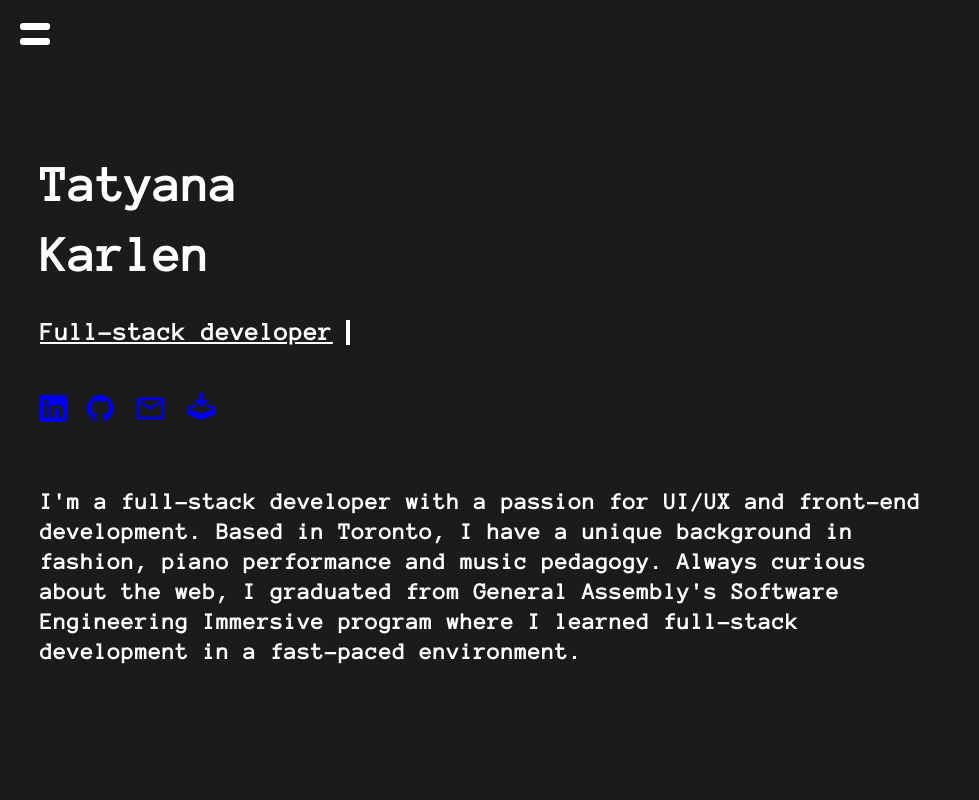
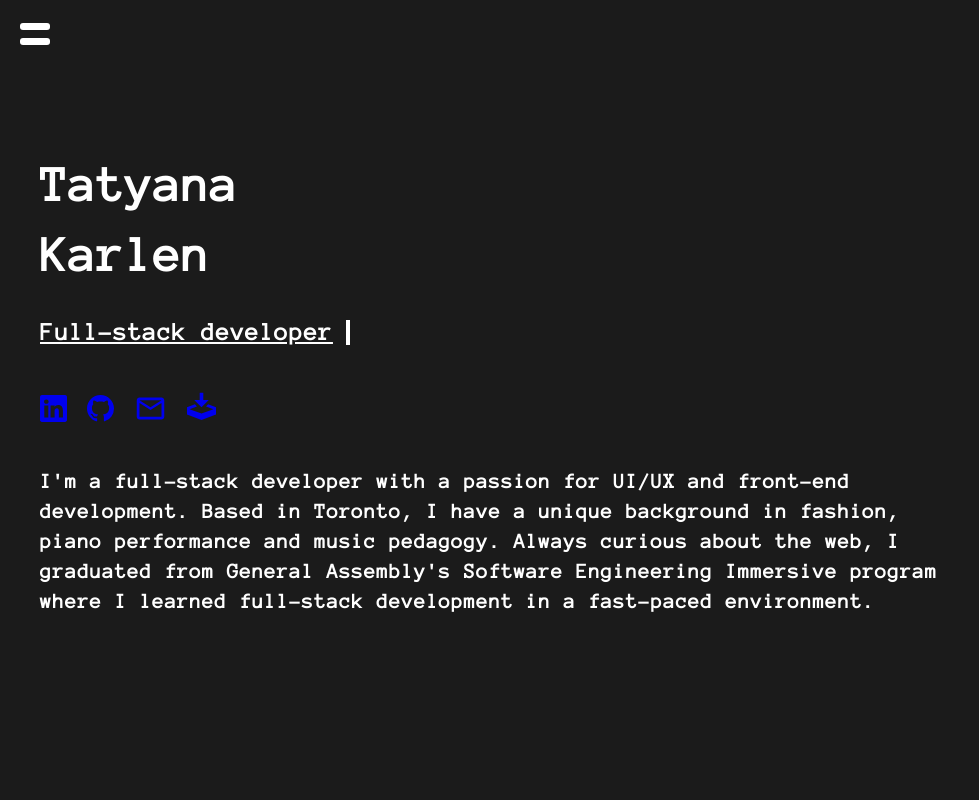
Before and after one commit to tatyanakarlen/PortfolioWebsite, a React (Create React App) app: page / in a window 1280 px wide. Shown: the top 800 px of the page, without its empty margins (0-979 px from the left). Built offline with nearby package versions, Linux system fonts and the light colour scheme; a web font is replaced by a local one.

Commit message:
changed ps

```diff
--- a/src/pages/BioPortfolioPage/BioPortfolioPage.css
+++ b/src/pages/BioPortfolioPage/BioPortfolioPage.css
@@ -1,24 +1,18 @@
-/* .main-container {
-  position: relative;
-  background-color: #1b1b1b;
-  width: 100vw;
-}
-
-.inner-wrapper {
-  background-color: #1b1b1b;
-  max-width: 725px;
-  margin: 0 auto;
-  padding: 2rem 6rem;
-} */
-
 .container {
   padding: 4rem;
 }
 
-p,
-h1 {
-  font-size: 2.3rem;
+.h2-heading {
+  font-size: 2.5rem;
+  text-decoration: underline;
 }
+
+p {
+  font-size: 2.1rem;
+}
+
+
+
 
 p,
 .neon-green-text,
@@ -31,14 +25,7 @@ nav a {
   font-weight: 800;
 }
 
-p {
-  letter-spacing: inherit;
-  line-height: 3rem;
-  color: #fff;
-  margin-top: 2rem;
-  margin-bottom: 3rem;
-  /* text-shadow: #eb07df 0px 0px 5px, #eb07df 0px 0px 10px, #eb07df 0px 0px 15px, #eb07df 0px 0px 20px, #eb07df 0px 0px 30px, #eb07df 0px 0px 40px, #eb07df 0px 0px 50px, #eb07df 0px 0px 75px; */
-}
+
 
 .section-heading {
   color: var(--color-green);
```
